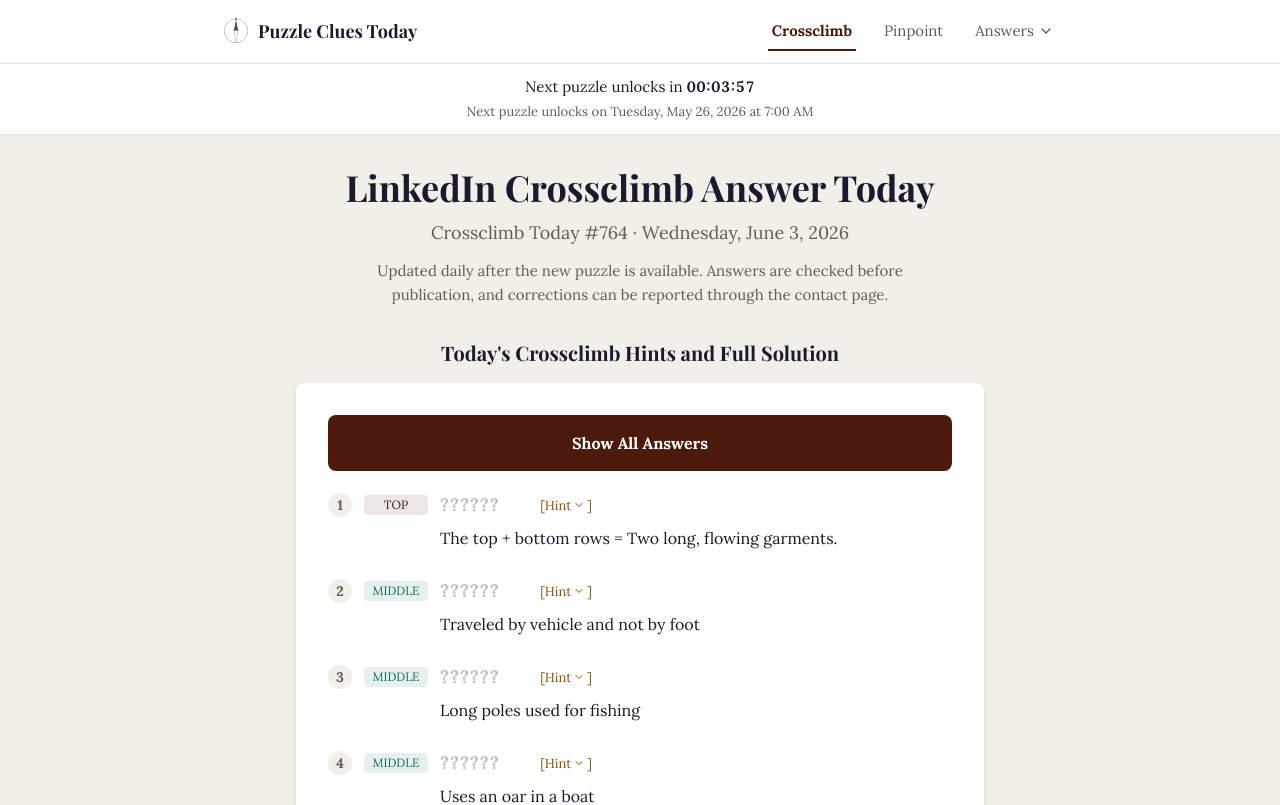
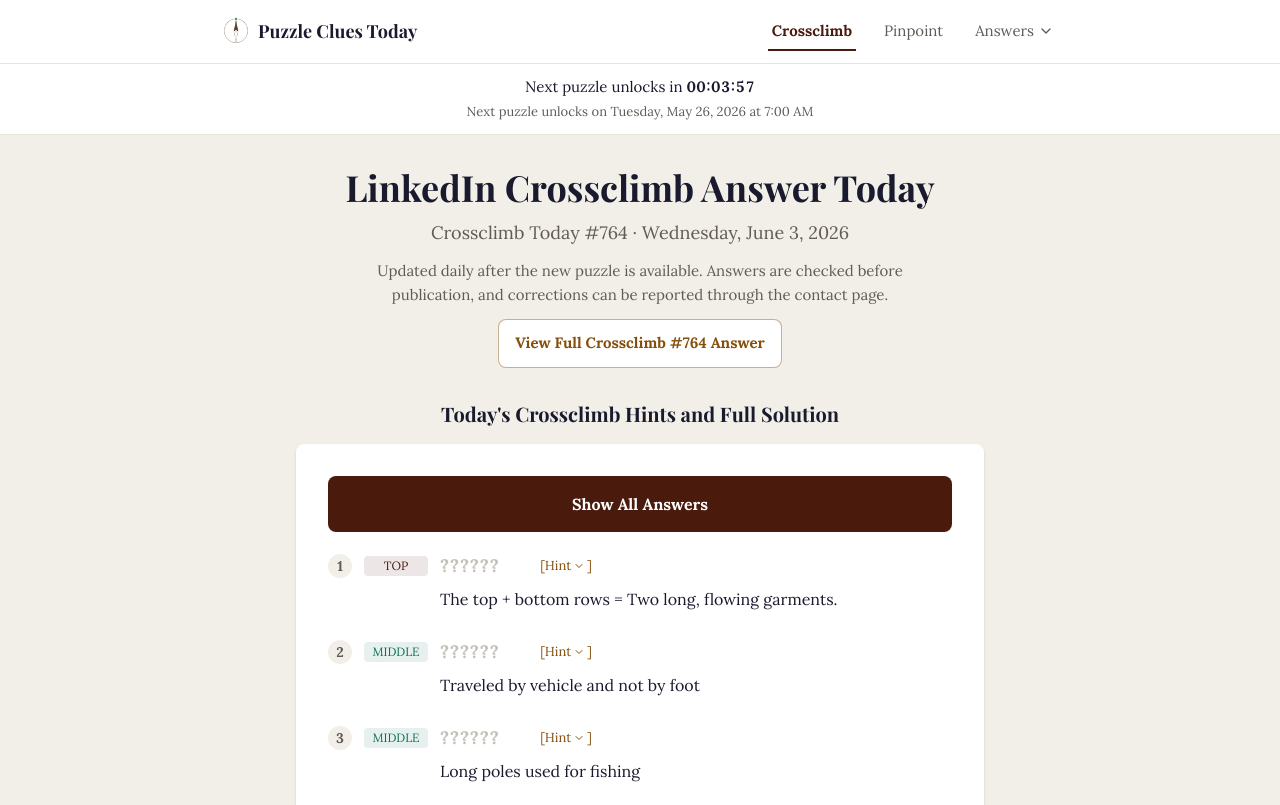
Before and after one commit to White1Dove/cross-climb, a Next.js app: page / in a window 1280 px wide. Shown: the top 805 px of the page. Built offline with nearby package versions, Linux system fonts and the light colour scheme.

Commit message:
Improve Crossclimb detail navigation

```diff
--- a/app/linkedin-crossclimb-answers/[number]/page.tsx
+++ b/app/linkedin-crossclimb-answers/[number]/page.tsx
@@ -135,28 +135,6 @@
           </div>
         </section>
 
-        {clueExplanations.length > 0 && (
-          <section className="space-y-4">
-            <h2 className="font-[family-name:var(--font-playfair)] text-xl font-bold text-[#1a1a2e]">
-              Crossclimb Clue Reasoning
-            </h2>
-            <div className="space-y-3 rounded-lg border border-[#E7E3DA] bg-white p-5 shadow-sm">
-              {clueExplanations.map((item) => (
-                <div key={`${item.step}-${item.word}`} className="border-b border-[#E7E3DA] pb-3 last:border-b-0 last:pb-0">
-                  <div className="flex flex-wrap items-baseline gap-x-2 gap-y-1">
-                    <span className="font-medium text-[#854F0B]">Step {item.step}</span>
-                    <span className="font-[family-name:var(--font-lora)] font-bold text-[#1a1a2e]">{item.word}</span>
-                  </div>
-                  <p className="mt-1 text-[15px] leading-relaxed text-[#625B55]">{item.reasoningText}</p>
-                  {item.changeText && (
-                    <p className="mt-1 text-[15px] leading-relaxed text-[#625B55]">{item.changeText}</p>
-                  )}
-                </div>
-              ))}
-            </div>
-          </section>
-        )}
-
         <section className="space-y-4">
           <h2 className="font-[family-name:var(--font-playfair)] text-xl font-bold text-[#1a1a2e]">
             Crossclimb Word Ladder
@@ -184,6 +162,28 @@
             })}
           </div>
         </section>
+
+        {clueExplanations.length > 0 && (
+          <section className="space-y-4">
+            <h2 className="font-[family-name:var(--font-playfair)] text-xl font-bold text-[#1a1a2e]">
+              Clue-by-Clue Reasoning
+            </h2>
+            <div className="space-y-3 rounded-lg border border-[#E7E3DA] bg-white p-5 shadow-sm">
+              {clueExplanations.map((item) => (
+                <div key={`${item.step}-${item.word}`} className="border-b border-[#E7E3DA] pb-3 last:border-b-0 last:pb-0">
+                  <div className="flex flex-wrap items-baseline gap-x-2 gap-y-1">
+                    <span className="font-medium text-[#854F0B]">Step {item.step}</span>
+                    <span className="font-[family-name:var(--font-lora)] font-bold text-[#1a1a2e]">{item.word}</span>
+                  </div>
+                  <p className="mt-1 text-[15px] leading-relaxed text-[#625B55]">{item.reasoningText}</p>
+                  {item.changeText && (
+                    <p className="mt-1 text-[15px] leading-relaxed text-[#625B55]">{item.changeText}</p>
+                  )}
+                </div>
+              ))}
+            </div>
+          </section>
+        )}
 
         <section className="space-y-4">
           <h2 className="font-[family-name:var(--font-playfair)] text-xl font-bold text-[#1a1a2e]">
--- a/app/page.tsx
+++ b/app/page.tsx
@@ -83,6 +83,7 @@
   const recentAnswers = getRecentCrossclimbAnswers(puzzle.puzzle_number, 7);
   const faqItems = getCrossclimbFaqItems(puzzle);
   const displayDate = formatPuzzleDateWithWeekday(puzzle.puzzle_date);
+  const currentAnswerPath = getCrossclimbAnswerPath(puzzle.puzzle_number);
 
   return (
     <div className="min-h-screen bg-[#F1EFE8]">
@@ -114,6 +115,12 @@
             Updated daily after the new puzzle is available. Answers are checked before publication, and
             corrections can be reported through the contact page.
           </p>
+          <Link
+            href={currentAnswerPath}
+            className="inline-flex items-center justify-center rounded-lg border border-[#854F0B]/45 bg-white px-4 py-3 text-[15px] font-semibold text-[#854F0B] transition-colors hover:border-[#854F0B] hover:bg-[#F8F6F0]"
+          >
+            View Full Crossclimb #{puzzle.puzzle_number} Answer
+          </Link>
         </section>
 
         {/* The Ladder Card */}
```
